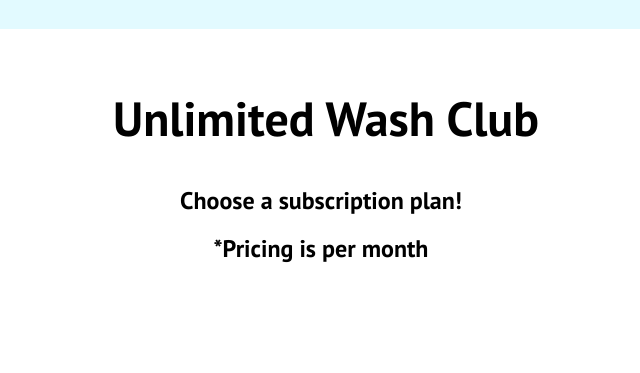
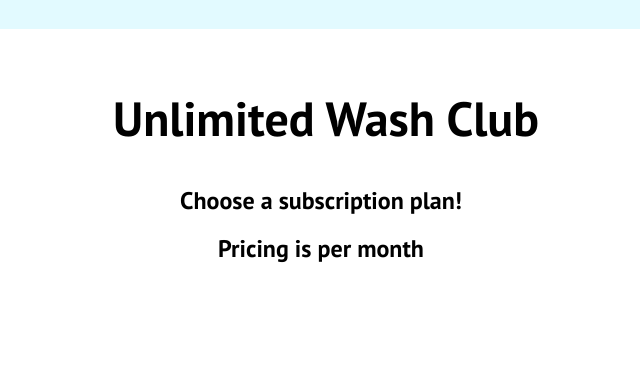
Before and after one commit to udie1011/WashAndRoll, a website built with Parcel: page home.html in a window 1280 px wide. Shown: the part 3751-4124 px from the top of the page, 319-959 px from the left. Built offline with nearby package versions, Linux system fonts and the light colour scheme.

Commit message:
text alteration

```diff
--- a/home.html
+++ b/home.html
@@ -126,7 +126,7 @@
     <section id="sectionUnlimited">
         <div class="section__container">
           <h1 class="section__title">Unlimited Wash Club</h1>
-          <h2 class="section__discription alignCenter">Choose a subscription plan!<br>*Pricing is per month</h2>
+          <h2 class="section__discription alignCenter">Choose a subscription plan!<br>Pricing is per month</h2>
           <div class="washPlans washPlans--horizontal">
             <a href="https://app.everwash.com/#checkout/6592/blue" target="_blank" class="washPlan washPlan__platinum">
               <h3>Platinum</h3>
```
